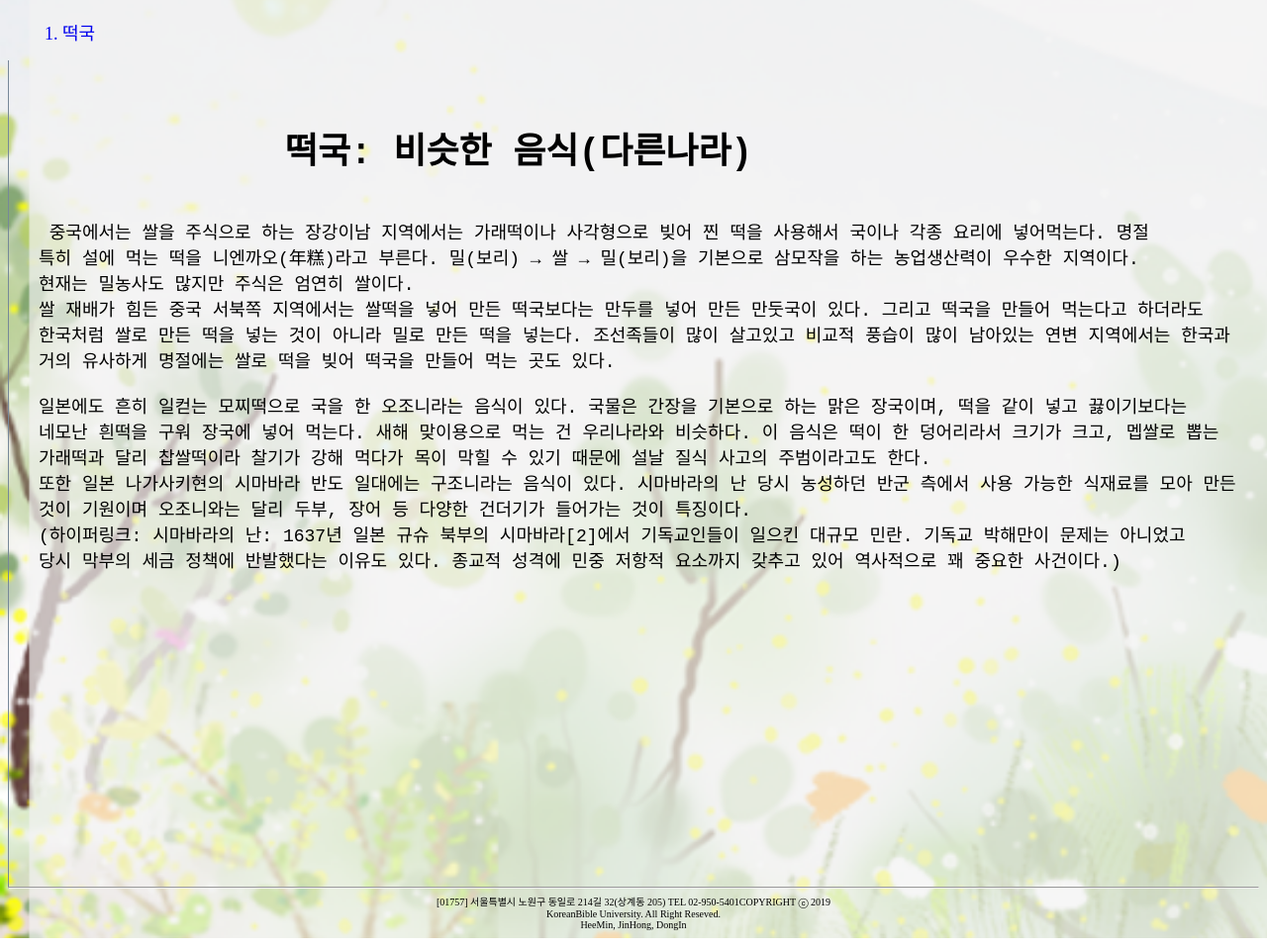
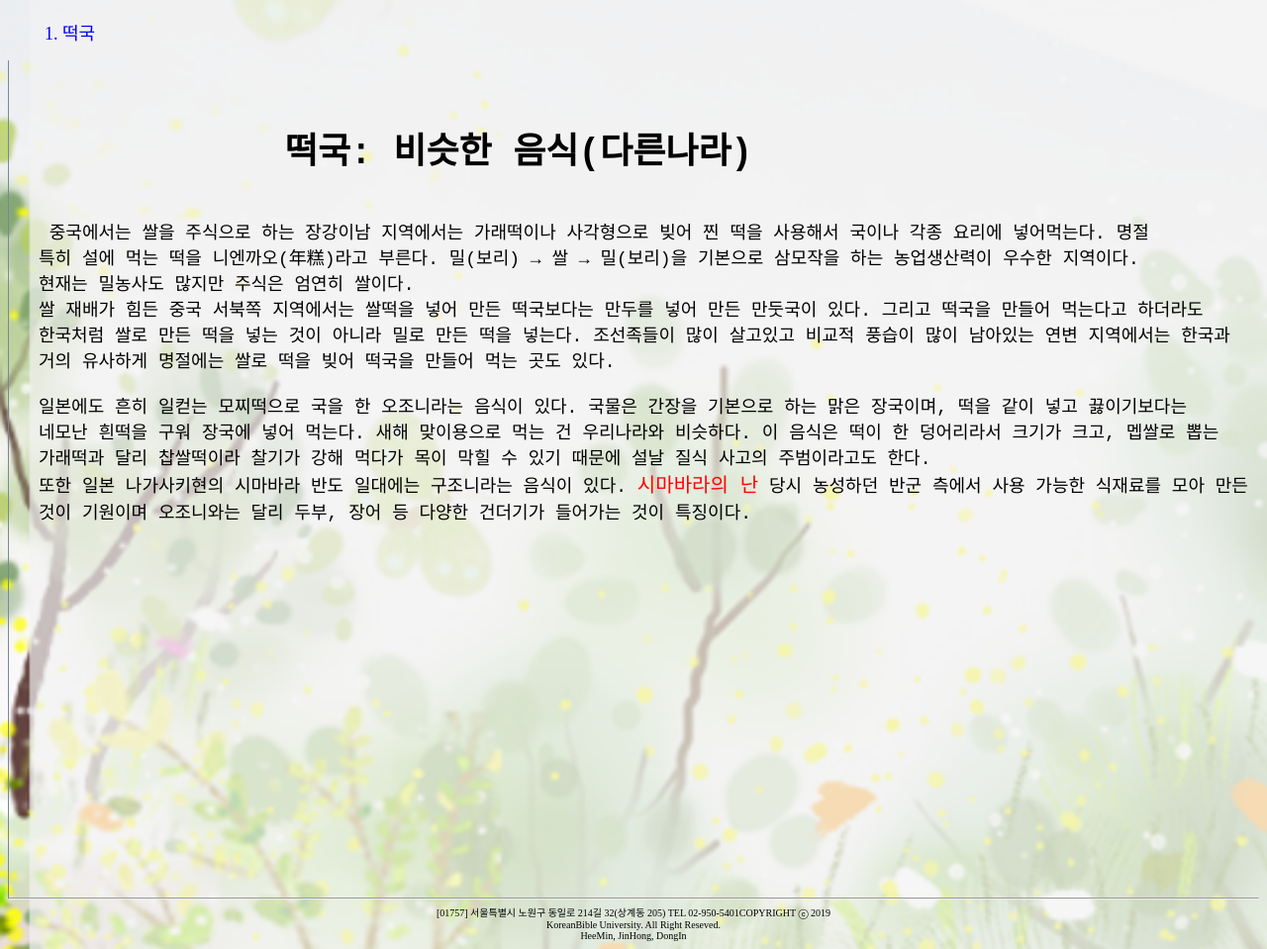
Before and after one commit to yanhemis/webpage, a plain HTML site: page tteokgukFood.html in a window 1280 px wide. Shown: the part 646-1605 px from the top of the page at 99% size. Drawn offline with Linux system fonts and the light colour scheme.

Commit message:
Update tteokgukFood.html

```diff
--- a/tteokgukFood.html
+++ b/tteokgukFood.html
@@ -41,10 +41,12 @@
 일본에도 흔히 일컫는 모찌떡으로 국을 한 오조니라는 음식이 있다. 국물은 간장을 기본으로 하는 맑은 장국이며, 떡을 같이 넣고 끓이기보다는
 네모난 흰떡을 구워 장국에 넣어 먹는다. 새해 맞이용으로 먹는 건 우리나라와 비슷하다. 이 음식은 떡이 한 덩어리라서 크기가 크고, 멥쌀로 뽑는
 가래떡과 달리 찹쌀떡이라 찰기가 강해 먹다가 목이 막힐 수 있기 때문에 설날 질식 사고의 주범이라고도 한다.
-또한 일본 나가사키현의 시마바라 반도 일대에는 구조니라는 음식이 있다. 시마바라의 난 당시 농성하던 반군 측에서 사용 가능한 식재료를 모아 만든
+또한 일본 나가사키현의 시마바라 반도 일대에는 구조니라는 음식이 있다. <span title="시마바라의 난: 1637년 일본 규슈 북부의 시마바라에서 기독교인들이 일으킨 대규모 민란. 기독교 박해만이 문제는 아니었고
+당시 막부의 세금 정책에 반발했다는 이유도 있다. 종교적 성격에 민중 저항적 요소까지 갖추고 있어 역사적으로 꽤 중요한 사건이다.">시마바라의 난</span> 당시 농성하던 반군 측에서 사용 가능한 식재료를 모아 만든
 것이 기원이며 오조니와는 달리 두부, 장어 등 다양한 건더기가 들어가는 것이 특징이다.
-(하이퍼링크: 시마바라의 난: 1637년 일본 규슈 북부의 시마바라[2]에서 기독교인들이 일으킨 대규모 민란. 기독교 박해만이 문제는 아니었고
-당시 막부의 세금 정책에 반발했다는 이유도 있다. 종교적 성격에 민중 저항적 요소까지 갖추고 있어 역사적으로 꽤 중요한 사건이다.)
+
+
+
 
 
 
```
